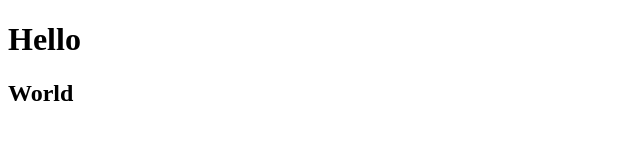
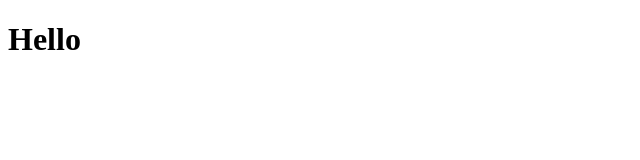
Before and after one commit to Andrey95ak/test, a plain HTML site: page index.html in a window 1280 px wide. Shown: the whole page, without its empty margins (0-640 px from the left). Drawn offline with Linux system fonts and the light colour scheme.

Commit message:
Revert "world"
This reverts commit a1f1d1e05946d1f63b63d97094675c574f834ba5.

```diff
--- a/index.html
+++ b/index.html
@@ -7,6 +7,5 @@
 </head>
 <body>
     <h1>Hello</h1>
-    <h2>World</h2>
 </body>
 </html>
```
